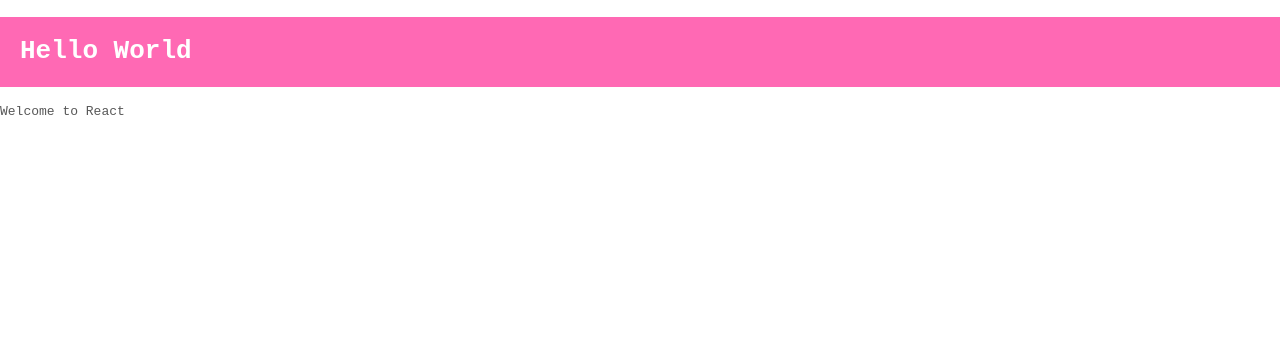
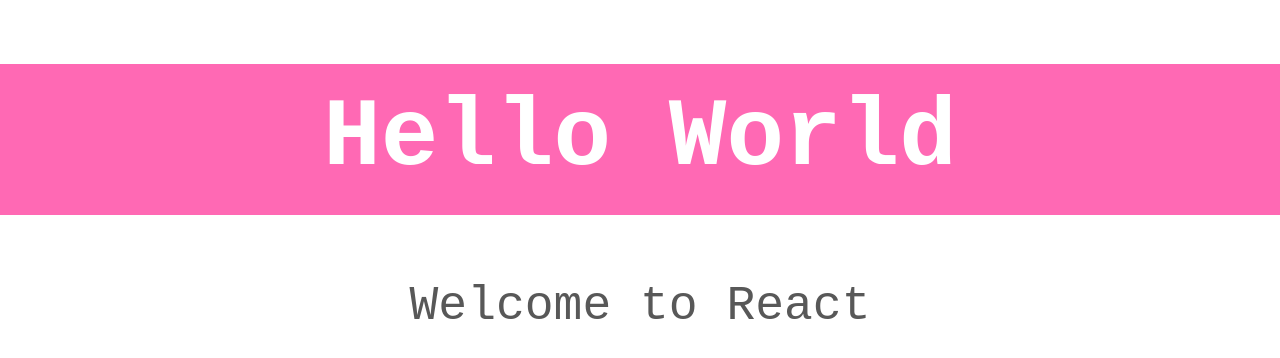
Before and after one commit to DeboraBucci/robo_friends_app, a React (Create React App) app: page / in a window 1280 px wide. Shown: the top 358 px of the page. Built offline with nearby package versions, Linux system fonts and the light colour scheme.

Commit message:
Add classes names to div.

```diff
--- a/src/Hello.js
+++ b/src/Hello.js
@@ -1,10 +1,10 @@
-import react, { Component } from "react";
+import React, { Component } from "react";
 import "./Hello.css";
 
 class Hello extends Component {
   render() {
     return (
-      <div>
+      <div className="f1 tc">
         <h1>Hello World</h1>
         <p>Welcome to React</p>
       </div>
```
